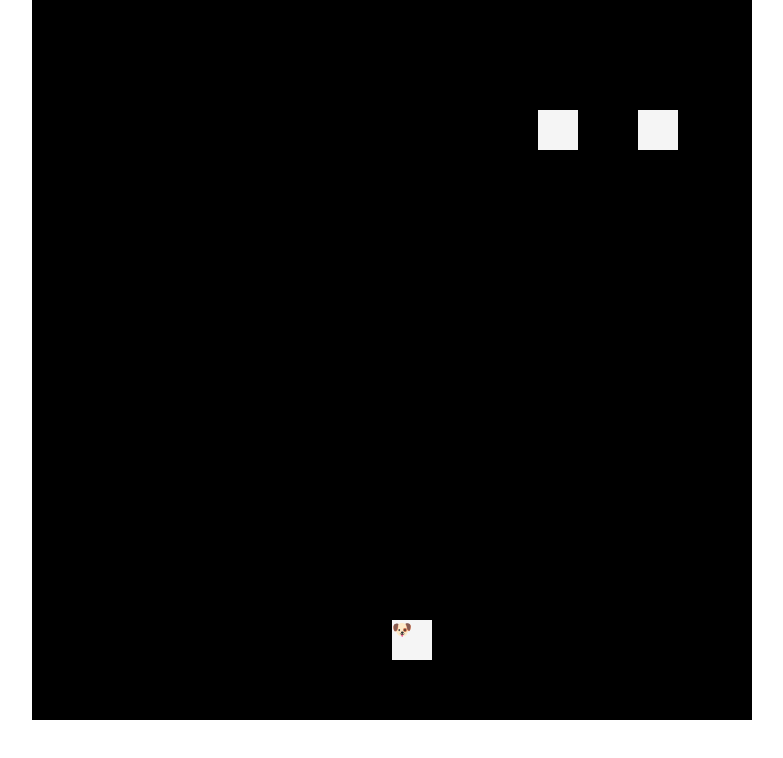
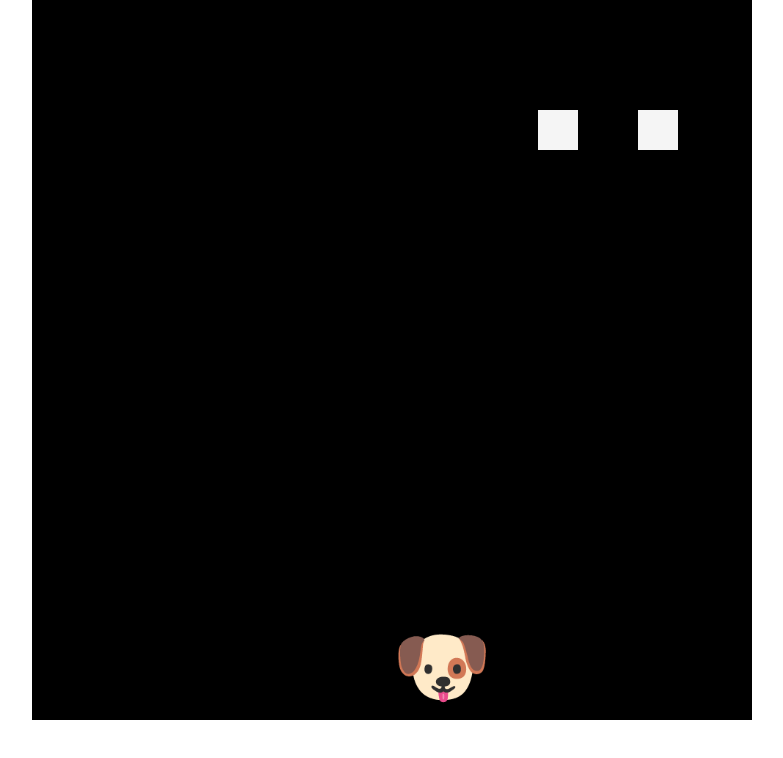
Before and after one commit to fac27/space-invader, a React (Vite) app: page / in a window 1280 px wide. Shown: the top 758 px of the page, without its empty margins (248-1031 px from the left). Built offline with nearby package versions, Linux system fonts and the light colour scheme.

Commit message:
hero is dog, projectile is tongue

```diff
--- a/src/App.jsx
+++ b/src/App.jsx
@@ -66,7 +66,6 @@ function App() {
 
   useEffect(() => {
     const handleKeyPress = (event) => {
-      console.log(event.keyCode);
       const keyCodeActions = {
         32: () =>
           setProjectiles((prevProjectiles) => [
--- a/src/Hero.jsx
+++ b/src/Hero.jsx
@@ -1,7 +1,9 @@
+import "./styles/Hero.css";
+
 export default function Hero(props) {
   return (
     <span
-      className="game-object"
+      className="hero"
       style={{ top: props.hero.pos.top, left: props.hero.pos.left }}
     >
       🐶
--- a/src/Projectile.jsx
+++ b/src/Projectile.jsx
@@ -1,5 +1,10 @@
+import "./styles/Projectile.css";
 /* eslint-disable react/prop-types */
 
 export default function Projectile(props) {
-  return <div style={props.pos} className="game-object" />;
+  return (
+    <div style={props.pos} className="projectile">
+      👅
+    </div>
+  );
 }
--- /dev/null
+++ b/src/styles/Hero.css
@@ -0,0 +1,8 @@
+.hero{
+    position: absolute;
+    width: 5vmin;
+    height: 5vmin;
+    font-size: 10vmin;
+    top: 100;
+    left: 100;
+}
--- /dev/null
+++ b/src/styles/Projectile.css
@@ -0,0 +1,8 @@
+.projectile{
+    position: absolute;
+    width: 5vmin;
+    height: 5vmin;
+    font-size: 5vmin;
+    top: 100;
+    left: 100;
+}
```
